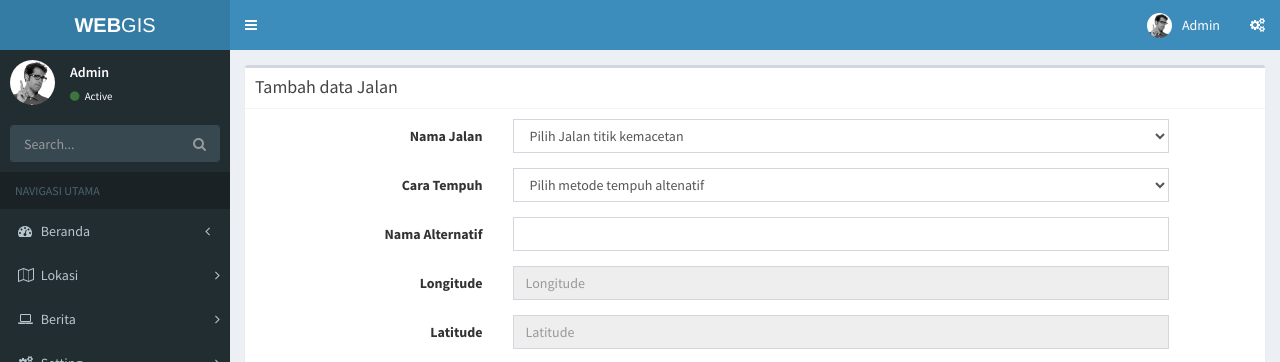
After one commit to iput/gis, a CodeIgniter app: page /gis/admin/c_alter/add_alter in a window 1280 px wide. The commit adds this page. Shown: the top 362 px of the page. Run offline with CodeIgniter, Linux system fonts and the light colour scheme; some libraries are stand-ins or nearby versions.

Commit message:
interface fungsi

```diff
--- /dev/null
+++ b/application/controllers/admin/c_alter.php
@@ -0,0 +1,26 @@
+<?php defined('BASEPATH')OR exit('tidak ada akses yang diizinkan untuk halaman ini');
+/**
+ *
+ */
+ class C_alter extends CI_Controller
+ {
+
+ 	function __construct()
+ 	{
+ 		parent::__construct();
+ 	}
+
+ 	public function index()
+ 	{
+ 		$this->load->view('attribute/adm_header');
+ 		$this->load->view('admin/v_alter');
+ 		$this->load->view('attribute/adm_footer');
+ 	}
+
+ 	public function add_alter()
+ 	{
+ 		$this->load->view('attribute/adm_header');
+ 		$this->load->view('admin/add_alter');
+ 		$this->load->view('attribute/adm_footer');
+ 	}
+ } ?>
--- /dev/null
+++ b/application/views/admin/add_alter.php
@@ -0,0 +1,97 @@
+<div class="content-wrapper">
+<section class="content">
+<div class="box">
+		<div class="box-header with-border">
+	<h3 class="box-title"> Tambah data Jalan</h3>
+</div>
+<div class ="box-body">
+	<form class="form-horizontal" method="POST" action="">
+		<div class="form-group">
+			<label class ="control-label col-md-3">Nama Jalan</label>
+			<div class="col-md-8">
+				<select class="form-control" name="cb_nama_jalan">
+					<option value="">Pilih Jalan titik kemacetan</option>
+				</select>
+			</div>
+		</div>
+		<div class="form-group">
+			<label class="control-label col-md-3">Cara Tempuh</label>
+			<div class="col-md-8">
+				<select class="form-control" name="cb_metode">
+					<option value="">Pilih metode tempuh altenatif</option>
+					<option value="1">Jalan Kaki</option>
+					<option value="2">bersepeda</option>
+					<option value="3">Sepeda motor</option>
+					<option value="4">Mobil</option>
+				</select>
+			</div>
+		</div>
+		<div class="form-group">
+			<label class="control-label col-md-3">Nama Alternatif</label>
+			<div class="col-md-8">
+				<input type="text" name="txtAlter" class="form-control" id="nama_alter">
+			</div>
+		</div>
+		<div class="form-group">
+		<label class="control-label col-md-3"> Longitude</label>
+		<div class="col-md-8">
+			<input type="text" name="txtLong" class="form-control" placeholder="Longitude" id="long" readonly>
+		</div>
+		</div>
+		<div class="form-group">
+		<label class="control-label col-md-3">Latitude</label>
+		<div class="col-md-8">
+			<input type="text" name="txtLat" class="form-control" placeholder="Latitude" id="lat" readonly>
+		</div>
+		</div>
+		<div class ="form-group">
+		<label class="control-label col-md-3"></label>
+		<div class="col-md-8">
+		<div id="peta"></div>
+		</div>
+		</div>
+		<div class="form-group">
+		<label class="control-label col-md-3">Foto Alternatif</label>
+		<div class="col-md-8">
+			<input type="file" name="foto_alter" class="form-control">
+		</div>
+		</div>
+		<div class="form-group">
+			<label class="control-label col-md-3"></label>
+			<div class="col-md-8">
+				<a href="<?php echo base_url('admin/c_alter') ?>" class="btn btn-danger btn-flat">Batal</a>
+				<button type="submit" class="btn btn-success btn-flat">Simpan</button>
+			</div>
+		</div>
+	</form>
+</div>
+</div>
+</section>
+</div>
+<script type="text/javascript">
+	function myMap() {
+		var map = new google.maps.Map(document.getElementById('peta'),{
+			center : new google.maps.latLng(-7.9531699,112.59855563),
+			zoom : 15
+		});
+		marker = new google.maps.Marker({
+			position : map.getCenter(),
+			map : map,
+			title : 'geser untuk memilih lokasi jalan',
+			draggable : true,
+			flat : false
+		});
+		google.maps.event.addListener(marker, 'dragend', function(){
+			latlng = marker.getPosition();
+			url = 'https://maps.googleapis.com/maps/api/geocode/json?latlng='+latlng.lat()+','+latlng.lng()+'&sensor=false';
+			$.get(url, function(data){
+				if (data.status=='OK') {
+					map.setCenter(data.results[0].geometry.location);
+					$('#nama_alter').val(data.results[0].formatted_address);
+					$('#long').val(data.results[0].geometry.location.lng);
+					$('#lat').val(data.results[0].geometry.location.lat);
+				}
+			});
+		});
+	}
+</script>
--- a/application/views/admin/v_kemacetan.php
+++ b/application/views/admin/v_kemacetan.php
@@ -5,7 +5,7 @@
 				<h3 class="box-title">Lokasi Potensi Kemacetan</h3>
 			</div>
 			<div class="box-body">
-				<a href="#" class="btn btn-default btn-flat"><span class="glyphicon glyphicon-plus-sign"></span>&nbsp;Tambah Lokasi kemacetan</a>
+				<a href="<?php echo base_url('admin/c_kemacetan/add_kemacetan') ?>" class="btn btn-default btn-flat"><span class="glyphicon glyphicon-plus-sign"></span>&nbsp;Tambah Lokasi kemacetan</a>
 				<div class="table table-responsive" style="margin-top: 20px;">
 					<table class="table table-responsive table-bordered table-hover" id="
 					tabel_kemacetan">
--- a/application/views/attribute/adm_footer.php
+++ b/application/views/attribute/adm_footer.php
@@ -1,3 +1,4 @@
+
 <footer class="main-footer">
     <div class="pull-right hidden-xs">
       <b>Version</b> 2.3.6
@@ -10,5 +11,6 @@
   <div class="control-sidebar-bg"></div>
 </div>
 <!-- ./wrapper -->
+<script src="https://maps.googleapis.com/maps/api/js?key=AIzaSyAJ1XPieE32_RzapVtgPa8KXDU9qeilbTE&callback=myMap"async defer></script>
 </body>
 </html>
--- a/application/views/attribute/adm_header.php
+++ b/application/views/attribute/adm_header.php
@@ -38,6 +38,9 @@
   <script src="https://oss.maxcdn.com/html5shiv/3.7.3/html5shiv.min.js"></script>
   <script src="https://oss.maxcdn.com/respond/1.4.2/respond.min.js"></script>
   <![endif]-->
+  <style type="text/css">
+   #peta { height: 300px; width: 100%; margin-top: 1px; background-color: green;}
+ </style>
 </head>
 <body class="hold-transition skin-blue sidebar-mini">
 <!-- Site wrapper -->
@@ -152,7 +155,7 @@
           <ul class="treeview-menu">
             <li><a href="<?php echo base_url('admin/c_jalan') ?>" class="fa fa-circle-o">&nbsp;Jalan</a></li>
             <li><a href="<?php echo base_url('admin/c_kemacetan') ?>" class="fa fa-circle-o">&nbsp;Kemacetan</a></li>
-            <li><a href="#" class="fa fa-circle-o">&nbsp;Alternatif</a></li>
+            <li><a href="<?php echo base_url('admin/c_alter') ?>" class="fa fa-circle-o">&nbsp;Alternatif</a></li>
           </ul>
         </li>
         <li>
```
Also changed, not shown: application/controllers/admin/c_kemacetan.php (+7 -0 lines), application/views/admin/add_jalan.php (+1 -6 lines), application/views/admin/add_kemacetan.php (added, +97 -0 lines), application/views/admin/v_alter.php (added, +34 -0 lines).
